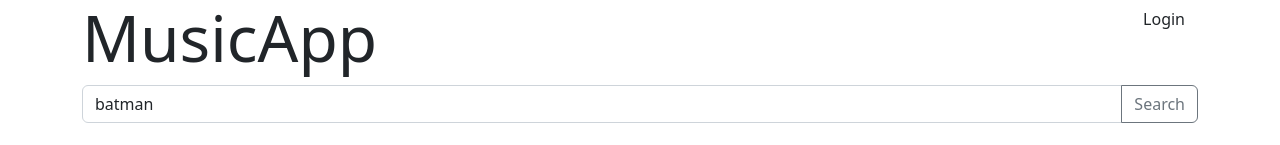
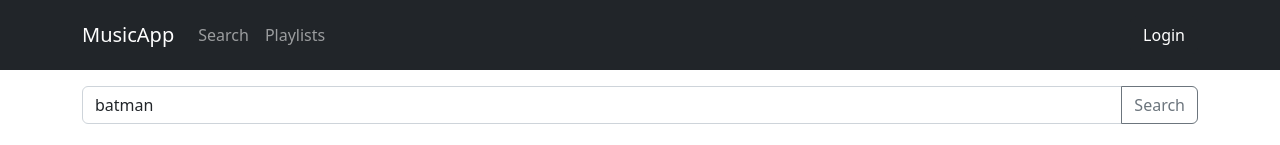
Before and after one commit to ev45ive/sages-react-open-grudzien, a React (Create React App) app: page / in a window 1280 px wide. Shown: the top 145 px of the page. Built offline with nearby package versions, Linux system fonts and the light colour scheme; no server answers.

Commit message:
HashRouter + NavBar

```diff
--- a/src/App.tsx
+++ b/src/App.tsx
@@ -4,17 +4,15 @@
 import AlbumSearchView from "./music/containers/AlbumSearchView";
 import { logIn } from "./common/services/Auth";
 import { Outlet, Route, Routes } from "react-router-dom";
+import NavBar from "./common/components/NavBar";
 
 function App() {
   return (
     <div className="App">
+      <NavBar />
       <div className="container">
         <div className="row">
           <div className="col">
-            <button className="btn float-end" onClick={logIn}>
-              Login
-            </button>
-            <h3 className="display-3">MusicApp</h3>
 
             {/* Router v6 */}
             <Outlet />
--- /dev/null
+++ b/src/common/components/NavBar.tsx
@@ -0,0 +1,40 @@
+import React from "react";
+import { logIn } from "../services/Auth";
+
+type Props = {};
+
+const NavBar = (props: Props) => {
+  return (
+    <nav className="navbar navbar-expand-sm bg-dark navbar-dark mb-3">
+      <div className="container">
+        <a className="navbar-brand" href="#">
+          MusicApp
+        </a>
+        <button className="navbar-toggler" type="button">
+          <span className="navbar-toggler-icon"></span>
+        </button>
+        <div className="collapse navbar-collapse" id="navbarNav">
+          <ul className="navbar-nav">
+            <li className="nav-item">
+              <a className="nav-link" href="#/">
+                Search
+              </a>
+            </li>
+            <li className="nav-item">
+              <a className="nav-link" href="#/playlists">
+                Playlists
+              </a>
+            </li>
+          </ul>
+          <div className="ms-auto navbar-text">
+            <button className="btn btn-dark" onClick={logIn}>
+              Login
+            </button>
+          </div>
+        </div>
+      </div>
+    </nav>
+  );
+};
+
+export default NavBar;
--- a/src/index.tsx
+++ b/src/index.tsx
@@ -19,9 +19,9 @@
 
 initAuth();
 
-// const router = createHashRouter([
+const router = createHashRouter([
 // const router = createMemoryRouter([
-const router = createBrowserRouter([
+// const router = createBrowserRouter([
   {
     path: "/",
     element: <App />,
```
